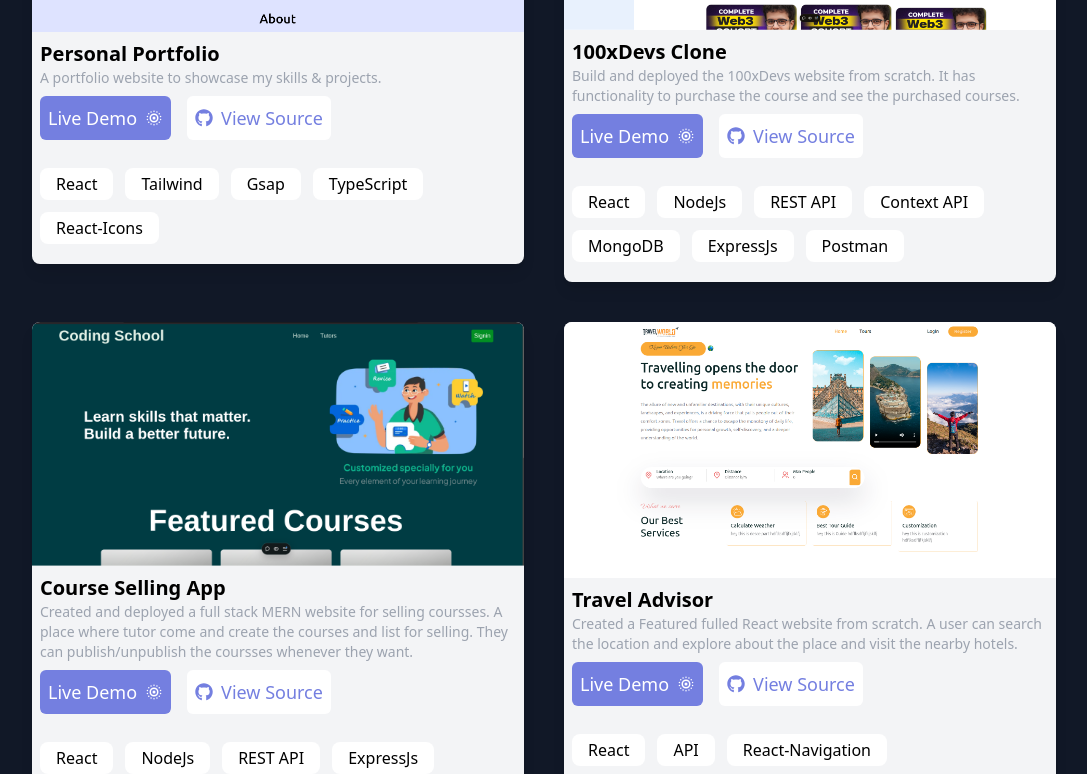
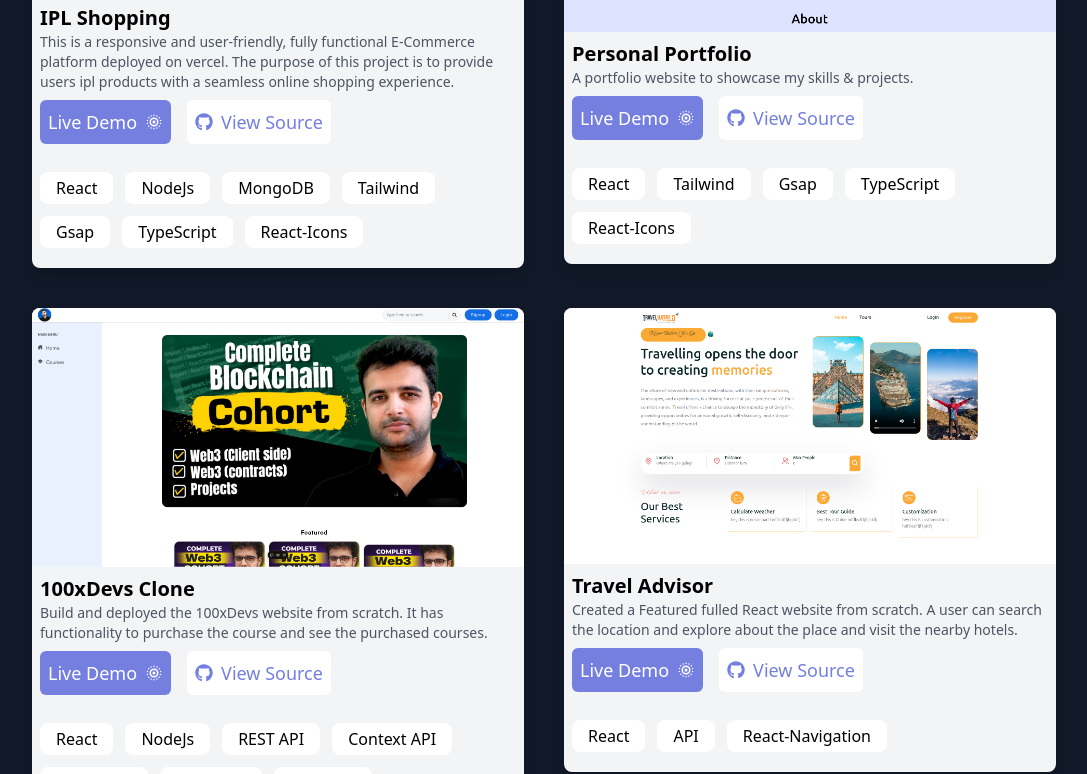
Before and after one commit to abhiishekh/FinalPortfolio, a React (Vite) app: page / in a window 1280 px wide. Shown: the part 2592-3366 px from the top of the page, without its empty margins (96-1183 px from the left). Built offline with nearby package versions, Linux system fonts and the light colour scheme.

Commit message:
changed Projects

```diff
--- a/src/components/Projects.tsx
+++ b/src/components/Projects.tsx
@@ -4,6 +4,7 @@
 import project1 from '../assets/portfolio.png'
 import project3 from '../assets/courseSelling.png'
 import project4 from '../assets/travell.png'
+import project5 from '../assets/ecommerce.png'
 import { TbLivePhoto } from "react-icons/tb";
 import { FaGithub } from "react-icons/fa";
 interface IntroProps {
@@ -20,10 +21,56 @@
 
         <div className="w-full">
       <div className="w-full h-auto bg-gray-100 rounded-lg overflow-hidden shadow-lg transform transition-transform duration-200 ease-in-out hover:scale-105 hover:shadow-lg">
+        <img className="w-full h-1/2 object-cover" src={project5} alt="Travel Advisor" />
+        <div className="p-2">
+          <h3 className="text-black font-bold text-xl">IPL Shopping</h3>
+          <h6 className="text-sm text-gray-600 font-medium">
+            This is a responsive and user-friendly, fully functional E-Commerce platform deployed on vercel.
+            The purpose of this project is to provide users ipl products with a seamless online shopping experience.
+          </h6>
+          <div className=' flex gap-4 mt-2'>
+    <a href="https://shopping-chi-seven.vercel.app/" target='/'>
+          <button className=' p-2 bg-live text-lg text-white rounded-md flex gap-2 items-center'>Live Demo <TbLivePhoto/></button>
+          </a>
+          <a href="https://github.com/abhiishekh/E-commerce" target='/'>
+          <button className=' p-2 bg-white text-lg text-live rounded-md flex gap-2 items-center'><FaGithub/>View Source</button>
+          </a>
+          </div>
+        </div>
+
+        <div className="my-5 ml-2 mr-2 lg:w-60*2 text-center mx-auto">
+          <ul className="flex flex-wrap gap-3">
+            <li className="font-regular px-4 py-1 bg-white rounded-lg">
+              <p>React</p>
+            </li>
+            <li className="font-regular px-4 py-1 bg-white rounded-lg">
+              <p>NodeJs</p>
+            </li>
+            <li className="font-regular px-4 py-1 bg-white rounded-lg">
+              <p>MongoDB</p>
+            </li>
+            <li className="font-regular px-4 py-1 bg-white rounded-lg">
+              <p>Tailwind</p>
+            </li>
+            <li className="font-regular px-4 py-1 bg-white rounded-lg">
+              <p>Gsap</p>
+            </li>
+            <li className="font-regular px-4 py-1 bg-white rounded-lg">
+              <p>TypeScript</p>
+            </li>
+            <li className="font-regular px-4 py-1 bg-white rounded-lg">
+              <p>React-Icons</p>
+            </li>
+          </ul>
+        </div>
+      </div>
+    </div>
+        <div className="w-full">
+      <div className="w-full h-auto bg-gray-100 rounded-lg overflow-hidden shadow-lg transform transition-transform duration-200 ease-in-out hover:scale-105 hover:shadow-lg">
         <img className="w-full h-1/2 object-cover" src={project1} alt="Travel Advisor" />
         <div className="p-2">
           <h3 className="text-black font-bold text-xl">Personal Portfolio</h3>
-          <h6 className="text-sm text-gray-400 font-medium">
+          <h6 className="text-sm text-gray-600 font-medium">
             A portfolio website to showcase my skills & projects.
           </h6>
           <div className=' flex gap-4 mt-2'>
@@ -62,7 +109,7 @@
         <img className="w-full h-1/2 object-cover" src={project2} alt="Travel Advisor" />
         <div className="p-2">
           <h3 className="text-black font-bold text-xl">100xDevs Clone</h3>
-          <h6 className="text-sm text-gray-400 font-medium">
+          <h6 className="text-sm text-gray-600 font-medium">
             Build and deployed the 100xDevs website from scratch. It has functionality to purchase the course and see the purchased courses.
           </h6>
           <div className=' flex gap-4 mt-2'>
@@ -104,10 +151,46 @@
     </div>
     <div className="w-full">
       <div className="w-full h-auto bg-gray-100 rounded-lg overflow-hidden shadow-lg transform transition-transform duration-200 ease-in-out hover:scale-105 hover:shadow-lg">
+        <img className="w-full h-1/2 object-cover" src={project4} alt="Travel Advisor" />
+        <div className="p-2">
+          <h3 className="text-black font-bold text-xl">Travel Advisor</h3>
+          <h6 className="text-sm text-gray-600 font-medium">
+            Created a Featured fulled React website from scratch. A user can search the location and explore about the place and visit the nearby hotels.
+
+          </h6>
+          <div className=' flex gap-4 mt-2'>
+            <a href="https://trevelworld-ea9e8.web.app/home" target='/'>
+          <button className=' p-2 bg-live text-lg text-white rounded-md flex gap-2 items-center'>Live Demo <TbLivePhoto/></button>
+          </a>
+          <a href="https://github.com/abhiishekh/mern-travel-advisor" target='/'>
+          <button className=' p-2 bg-white text-lg text-live rounded-md flex gap-2 items-center'><FaGithub/>View Source</button>
+          </a>
+          </div>
+        </div>
+
+        <div className="my-5 ml-2 mr-2 lg:w-60*2 text-center mx-auto">
+          <ul className="flex flex-wrap gap-3">
+            <li className="font-regular px-4 py-1 bg-white rounded-lg">
+              <p>React</p>
+            </li>
+            <li className="font-regular px-4 py-1 bg-white rounded-lg">
+              <p>API</p>
+            </li>
+            <li className="font-regular px-4 py-1 bg-white rounded-lg">
+              <p>React-Navigation</p>
+            </li>
+
+
+          </ul>
+        </div>
+      </div>
+    </div>
+    {/* <div className="w-full">
+      <div className="w-full h-auto bg-gray-100 rounded-lg overflow-hidden shadow-lg transform transition-transform duration-200 ease-in-out hover:scale-105 hover:shadow-lg">
         <img className="w-full h-1/2 object-cover" src={project3} alt="Travel Advisor" />
         <div className="p-2">
           <h3 className="text-black font-bold text-xl">Course Selling App</h3>
-          <h6 className="text-sm text-gray-400 font-medium">
+          <h6 className="text-sm text-gray-600 font-medium">
             Created and deployed a full stack MERN website for selling coursses. A place where tutor come and create the courses and list for selling. They can publish/unpublish the coursses whenever they want.
 
           </h6>
@@ -141,43 +224,8 @@
           </ul>
         </div>
       </div>
-    </div>
-    <div className="w-full">
-      <div className="w-full h-auto bg-gray-100 rounded-lg overflow-hidden shadow-lg transform transition-transform duration-200 ease-in-out hover:scale-105 hover:shadow-lg">
-        <img className="w-full h-1/2 object-cover" src={project4} alt="Travel Advisor" />
-        <div className="p-2">
-          <h3 className="text-black font-bold text-xl">Travel Advisor</h3>
-          <h6 className="text-sm text-gray-400 font-medium">
-            Created a Featured fulled React website from scratch. A user can search the location and explore about the place and visit the nearby hotels.
+    </div> */}
 
-          </h6>
-          <div className=' flex gap-4 mt-2'>
-            <a href="https://trevelworld-ea9e8.web.app/home" target='/'>
-          <button className=' p-2 bg-live text-lg text-white rounded-md flex gap-2 items-center'>Live Demo <TbLivePhoto/></button>
-          </a>
-          <a href="https://github.com/abhiishekh/mern-travel-advisor" target='/'>
-          <button className=' p-2 bg-white text-lg text-live rounded-md flex gap-2 items-center'><FaGithub/>View Source</button>
-          </a>
-          </div>
-        </div>
-
-        <div className="my-5 ml-2 mr-2 lg:w-60*2 text-center mx-auto">
-          <ul className="flex flex-wrap gap-3">
-            <li className="font-regular px-4 py-1 bg-white rounded-lg">
-              <p>React</p>
-            </li>
-            <li className="font-regular px-4 py-1 bg-white rounded-lg">
-              <p>API</p>
-            </li>
-            <li className="font-regular px-4 py-1 bg-white rounded-lg">
-              <p>React-Navigation</p>
-            </li>
-
-
-          </ul>
-        </div>
-      </div>
-    </div>
 
 
         </section>
```
Also changed, not shown: src/assets/ecommerce.png (added), 1 other file (tests, documents, lock files or other folders).
